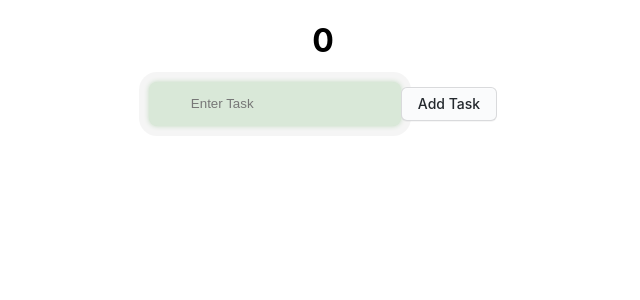
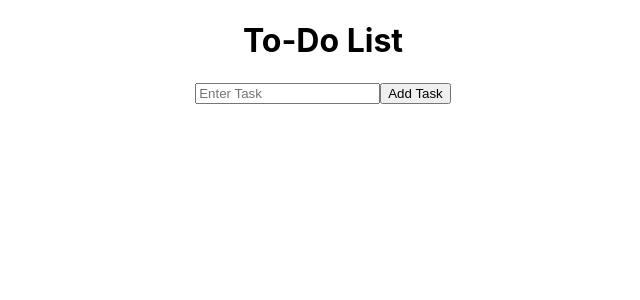
Before and after one commit to Stellar2703/React-CRUD-App, a React (Create React App) app: page / in a window 1280 px wide. Shown: the top 300 px of the page, without its empty margins (317-957 px from the left). Built offline with nearby package versions, Linux system fonts and the light colour scheme.

Commit message:
CRUD add task

```diff
--- a/src/App.js
+++ b/src/App.js
@@ -3,55 +3,39 @@ import './App.css';
 import {useState} from 'react'
 
 function App() {
-  const [tasks, setTasks] = useState([]);
-  const [newTask, setnewTask] = useState("");
+  const [todolist,settodolist] = useState([]);
+  const [newTask,setnewTask] = useState("");
   const handleChange = (event) => {
     setnewTask(event.target.value)
-  }
+    {console.log(newTask)}
+  };
   const addTask = () => {
-    const newTodos = [...tasks, newTask]
-    setTasks(newTodos)
+    const newTodos = [...todolist, newTask]
+    settodolist(newTodos)
+    {console.log(todolist)}
   }
 
-  const deleteTask = (taskname) => {
-    const newTodos1 = tasks.filter((task) => {
-      if (task === taskname) {
-        return false;
-      }else{
-        return true;
-      }
-// or the way could be
-// return task !== taskname
-    });
-    setTasks(newTodos1)
-  }
-  return (
-    <div className="App">
-      <h1>{tasks.length}</h1>
-      {/* <h1>Hello World</h1> */}
-      <div className='top'>
-        <input onChange={handleChange} type="text" placeholder="Enter Task" class ="input"/>
-        <button onClick={addTask} class="button-4">Add Task</button>
-        {newTask}
+
+  return(
+    <div className="App"><h1>To-Do List</h1>
+     <div className="addTask">
+        <input onChange={handleChange} type="text" placeholder="Enter Task" />
+        <button onClick={addTask}>Add Task</button>
+        {todolist.map((task) => {
+          return(
+            <div>
+              <h1>{task}</h1>
+              <button >Delete Task</button>
+            </div>
+          );
+        })}
 
 
-      </div>
-      <div className='bottom'>
-        {tasks.map((task) => {
-          return (<>
-          <h1>{task}</h1>
-          <button onClick={() => deleteTask(task)}>Delete Task</button>
-          </>
-          );
+    </div>
 
-        })}
-        </div>
-      </div>
-
-
-
-  )
-}
+    </div>
+    );
+  }
 
 
 
@@ -83,6 +67,53 @@ function App() {
 
 
 
+
+// const [tasks, setTasks] = useState([]);
+//   const [newTask, setnewTask] = useState("");
+//   const handleChange = (event) => {
+//     setnewTask(event.target.value)
+//   }
+//   const addTask = () => {
+//     const newTodos = [...tasks, newTask]
+//     setTasks(newTodos)
+//   }
+
+//   const deleteTask = (taskname) => {
+//     const newTodos1 = tasks.filter((task) => {
+//       if (task === taskname) {
+//         return false;
+//       }else{
+//         return true;
+//       }
+// // or the way could be
+// // return task !== taskname
+//     });
+//     setTasks(newTodos1)
+//   }
+//   return (
+//     <div className="App">
+//       <h1>{tasks.length}</h1>
+//       {/* <h1>Hello World</h1> */}
+//       <div className='top'>
+//         <input onChange={handleChange} type="text" placeholder="Enter Task" class ="input"/>
+//         <button onClick={addTask} class="button-4">Add Task</button>
+//         {newTask}
+//       </div>
+//       <div className='bottom'>
+//         {tasks.map((task) => {
+//           return (<>
+//           <h1>{task}</h1>
+//           <button onClick={() => deleteTask(task)}>Delete Task</button>
+//           </>
+//           );
+
+//         })}
+//         </div>
+//       </div>
+
+
+
+//   )
 
 
 
```
